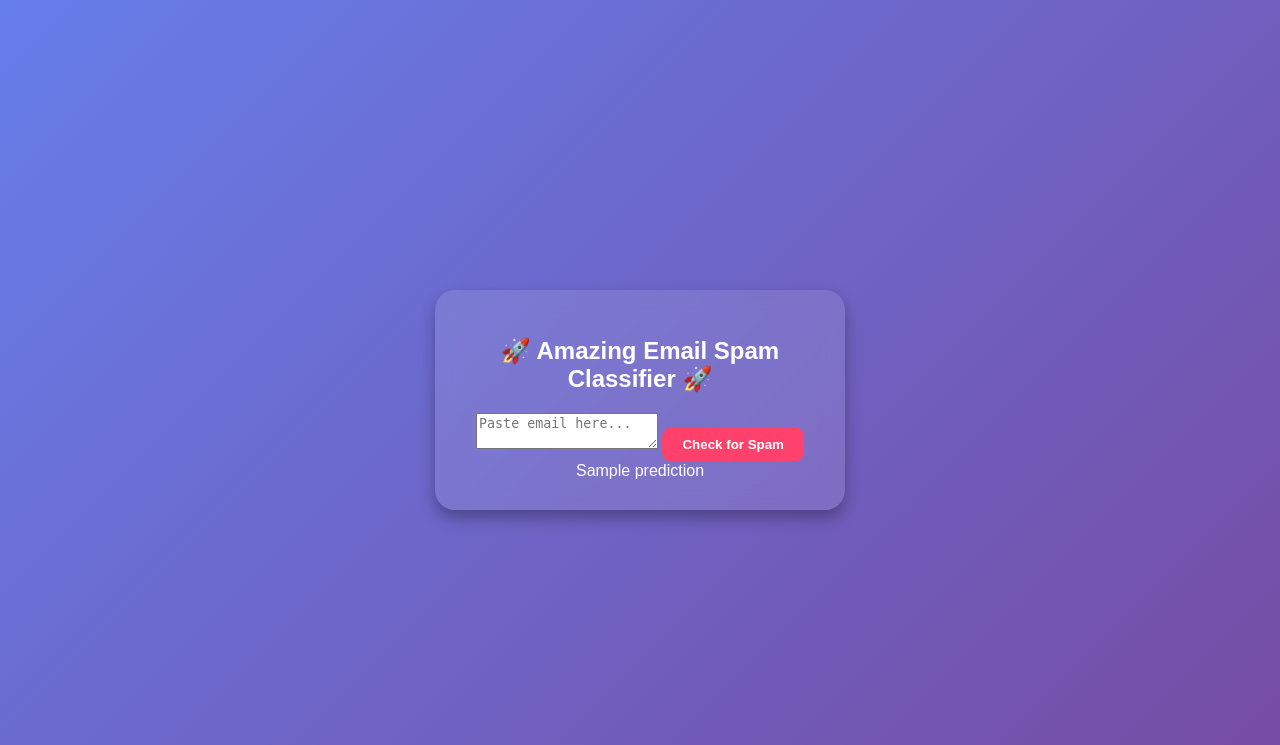
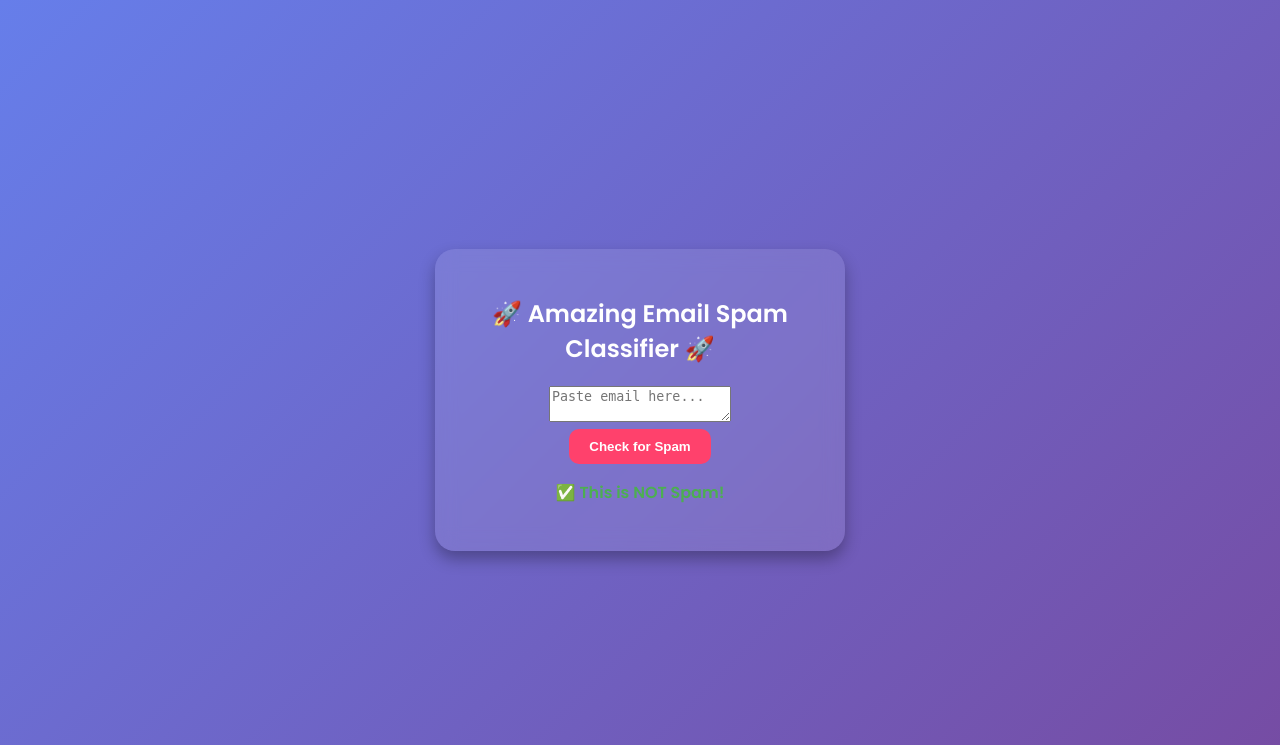
Before and after one commit to JRPIYUSH66/Email-Spam-classifier, a Flask app: template templates/index.html in a window 1280 px wide. Shown: the top 745 px of the page. Run offline with Flask 3, Linux system fonts and the light colour scheme; the template is opened without the code that fills it: most values are stand-ins (such as "Sample title", 1, 10 or a date in 2020); parts of the project's set-up code (start-up, migrations or seed data) failed here and were passed over.

Commit message:
Update index.html
Updated UI with Google Fonts and Emoji Result

```diff
--- a/templates/index.html
+++ b/templates/index.html
@@ -1,18 +1,28 @@
 <!DOCTYPE html>
-<html>
+<html lang="en">
 <head>
-    <title>Email Spam Classifier</title>
+    <meta charset="UTF-8">
+    <title>🚀 Amazing Email Spam Classifier</title>
     <link rel="stylesheet" href="/static/style.css">
+    <!-- Google Font -->
+    <link href="https://fonts.googleapis.com/css2?family=Poppins:wght@400;600&display=swap" rel="stylesheet">
 </head>
 <body>
     <div class="container">
         <h1>🚀 Amazing Email Spam Classifier 🚀</h1>
         <form method="post">
             <textarea name="email" placeholder="Paste email here..." required></textarea>
+            <br>
             <button type="submit">Check for Spam</button>
         </form>
         {% if prediction %}
-            <div class="result">{{ prediction }}</div>
+            <div class="result">
+                {% if prediction == 'Spam' %}
+                    <p style="color: #ff4b2b; font-weight:bold;">🚨 This is SPAM!</p>
+                {% else %}
+                    <p style="color: #4caf50; font-weight:bold;">✅ This is NOT Spam!</p>
+                {% endif %}
+            </div>
         {% endif %}
     </div>
 </body>
```
